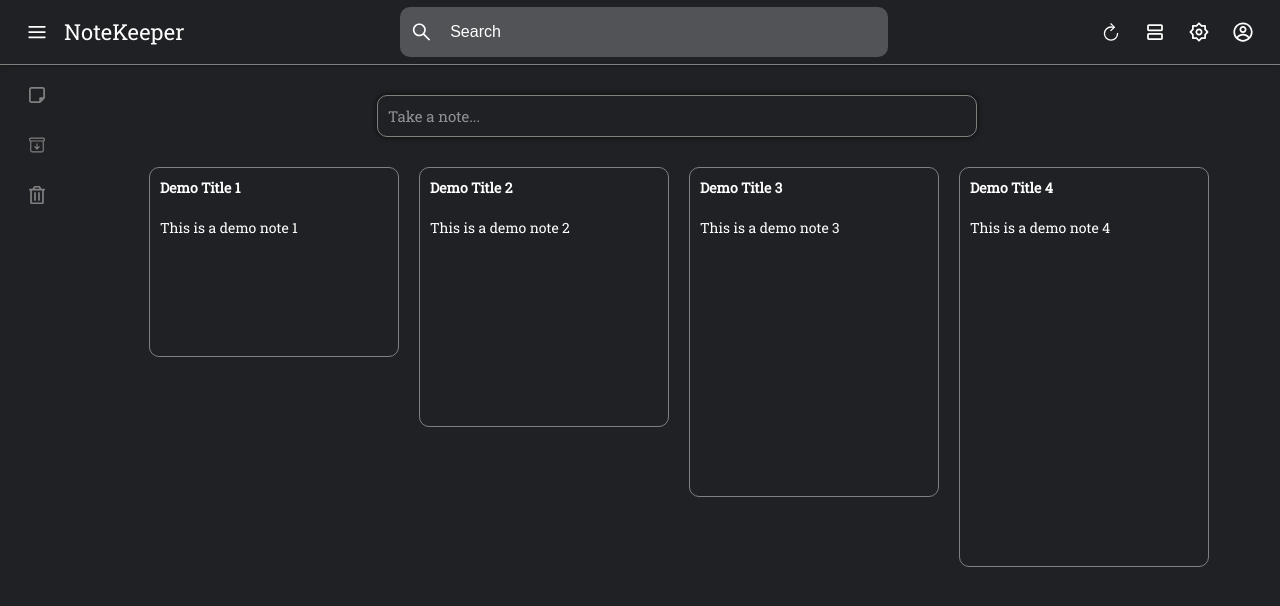
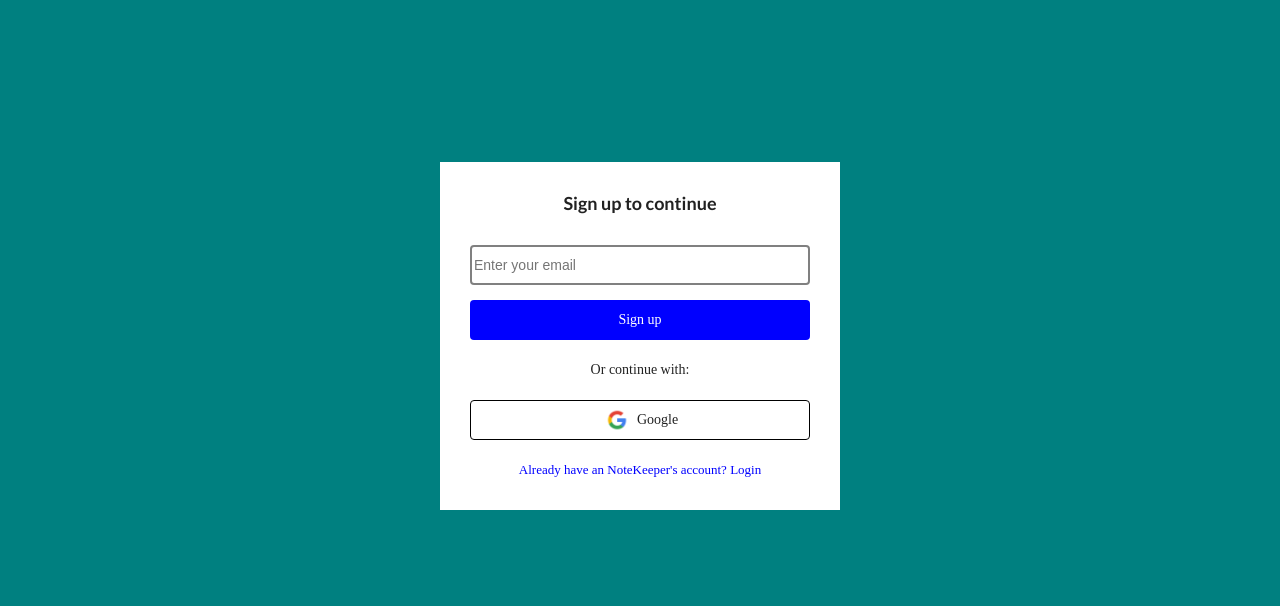
Before and after one commit to RahulGusai/note-keeper, a React (Create React App) app: page / in a window 1280 px wide. Shown: the top 606 px of the page. Built offline with nearby package versions, Linux system fonts and the light colour scheme.

Commit message:
signup form

```diff
--- a/src/index.js
+++ b/src/index.js
@@ -2,13 +2,15 @@ import React from 'react';
 import ReactDOM from 'react-dom/client';
 import './index.css';
 import App from './App';
+import { SignupPage } from './signupPage';
 import reportWebVitals from './reportWebVitals';
 import 'semantic-ui-css/semantic.min.css';
 
 const root = ReactDOM.createRoot(document.getElementById('root'));
 root.render(
   <React.StrictMode>
-    <App />
+    {/* <App /> */}
+    <SignupPage></SignupPage>
   </React.StrictMode>
 );
 
--- /dev/null
+++ b/src/signupPage.css
@@ -0,0 +1,89 @@
+.signupPage {
+  width: 100%;
+  height: 100vh;
+  background-color: teal;
+  display: flex;
+  justify-content: center;
+  align-items: center;
+  font-family: 'Roboto Slab', serif;
+}
+
+.signupForm {
+  margin-bottom: 10%;
+  padding: 30px;
+  height: auto;
+  width: 400px;
+  background-color: white;
+  display: flex;
+  flex-direction: column;
+  gap: 20px;
+  align-items: center;
+}
+
+.emailSignup {
+  display: flex;
+  width: 100%;
+  flex-direction: column;
+  gap: 15px;
+  align-items: center;
+}
+
+.emailSignup .emailInput {
+  width: 100%;
+  height: 40px;
+  border-radius: 4px;
+  border: 2px solid grey;
+  cursor: text;
+}
+
+.emailSignup .signupButton {
+  width: 100%;
+  height: 40px;
+  background-color: blue;
+  display: flex;
+  align-items: center;
+  justify-content: center;
+  color: white;
+  border-radius: 4px;
+  cursor: pointer;
+}
+
+.socialSignup {
+  width: 100%;
+  display: flex;
+  flex-direction: column;
+}
+
+.socialSignup div {
+  cursor: pointer;
+  width: 100%;
+  height: 40px;
+  border-radius: 4px;
+  border: 1px solid black;
+  display: flex;
+  justify-content: center;
+  align-items: center;
+}
+
+.googleLogin {
+  display: flex;
+  justify-content: center;
+  align-items: center;
+  gap: 5px;
+}
+
+.googleLogin img {
+  width: 30px;
+  height: 30px;
+}
+
+.loginRedirect {
+  font-size: 13px;
+  color: blue;
+  cursor: pointer;
+  font-weight: 400;
+}
+
+.loginRedirect:hover {
+  text-decoration: underline;
+}
--- /dev/null
+++ b/src/signupPage.js
@@ -0,0 +1,31 @@
+import './signupPage.css';
+import googleLogo from './logos/google.png';
+
+export function SignupPage(props) {
+  return (
+    <div className="signupPage">
+      <div className="signupForm">
+        <div className="emailSignup">
+          <h3>Sign up to continue</h3>
+          <input
+            className="emailInput"
+            type="textbox"
+            placeholder="Enter your email"
+          ></input>
+          <div className="signupButton">Sign up</div>
+        </div>
+        <div>Or continue with:</div>
+
+        <div className="socialSignup">
+          <div className="googleLogin">
+            <img src={googleLogo} alt="googleLogo"></img>
+            <span>Google</span>
+          </div>
+        </div>
+        <div className="loginRedirect">
+          Already have an NoteKeeper's account? Login
+        </div>
+      </div>
+    </div>
+  );
+}
```
Also changed, not shown: src/logos/google.png (added).
